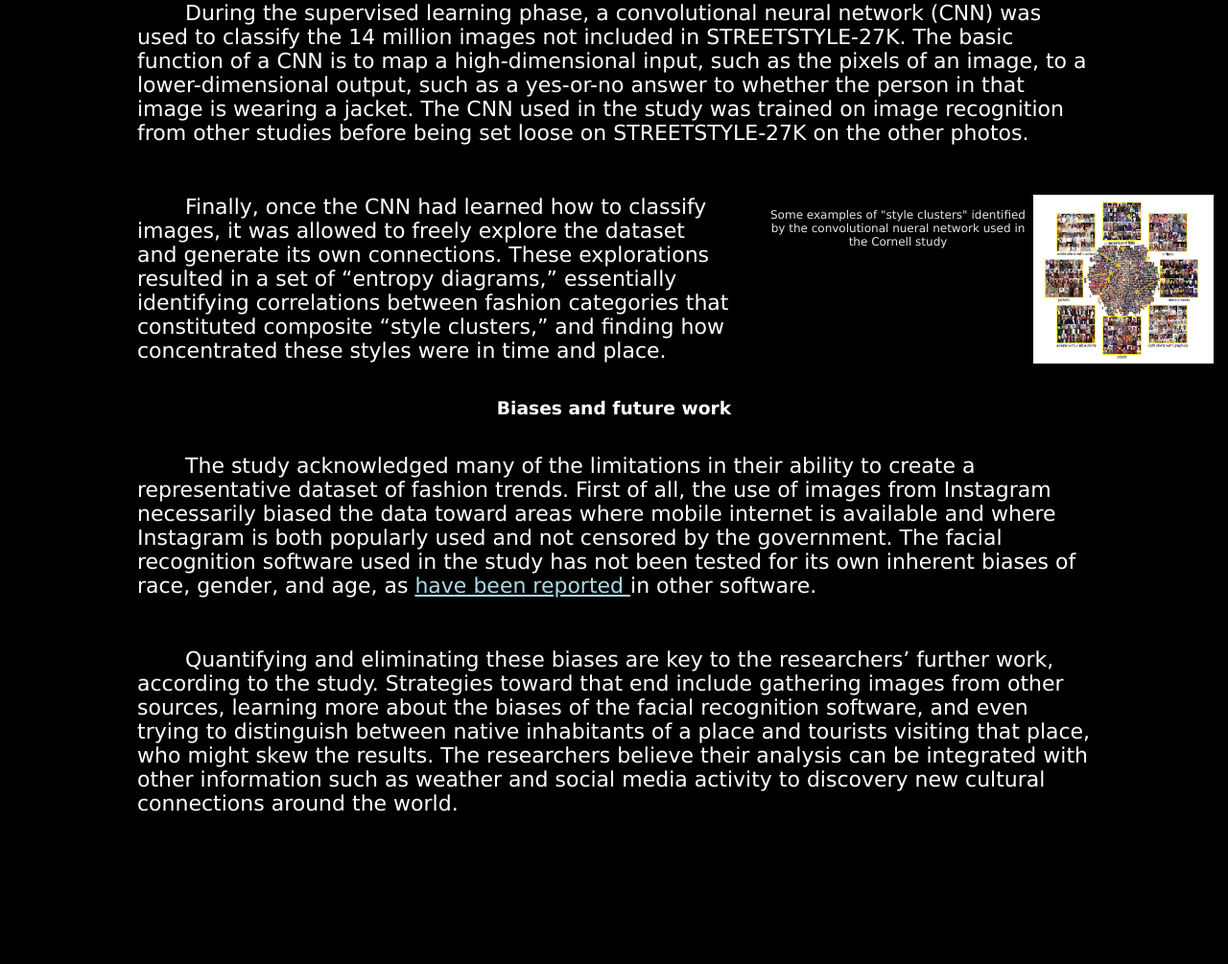
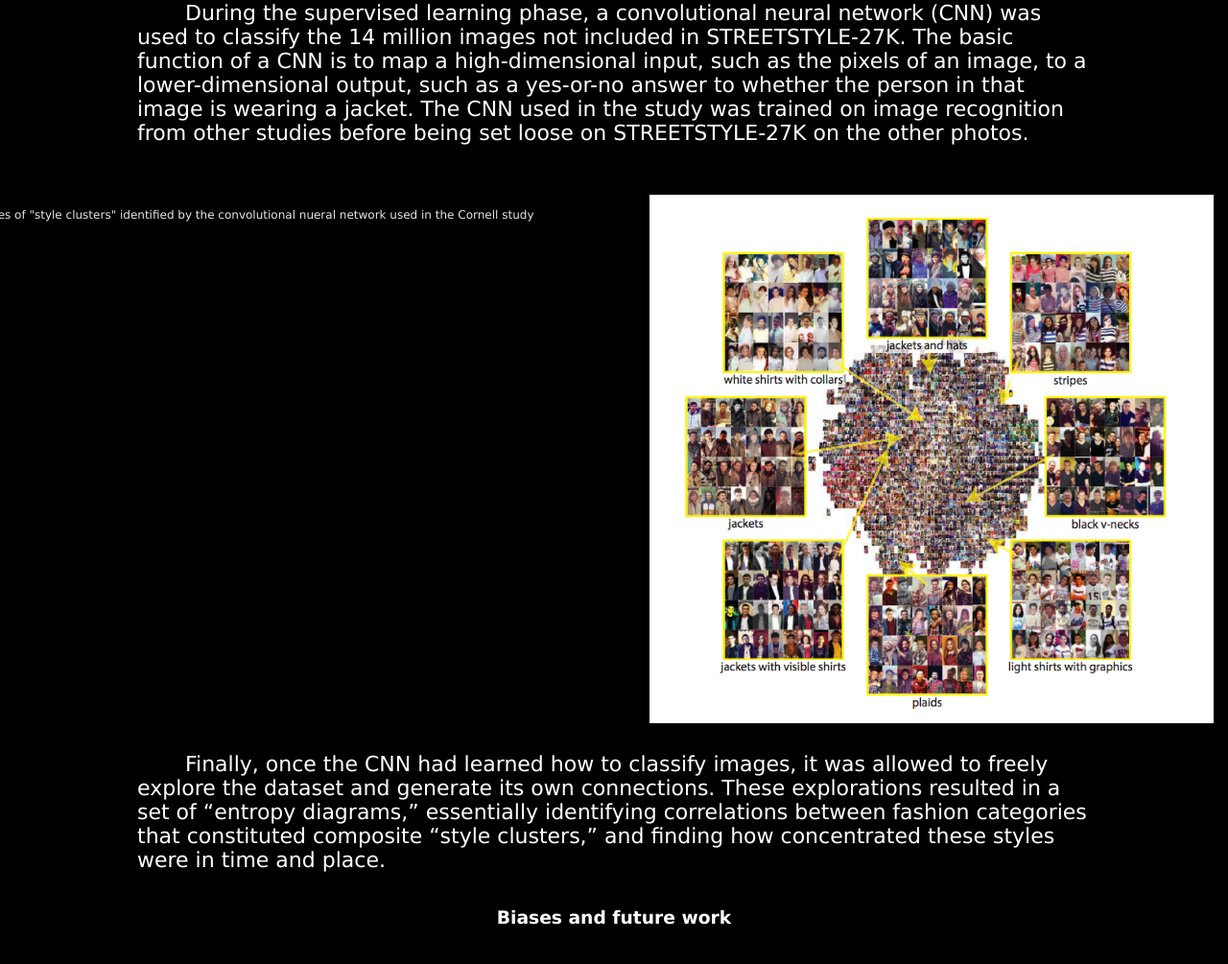
Before and after one commit to johncmerfeld/johncmerfeld.github.io, a PHP site: page /streetstyle.html in a window 1280 px wide. Shown: the part 2551-3556 px from the top of the page at 96% size. Before the commit the page ends 3397 px from the top, so only its background shows below. Run offline with PHP 8.4, Linux system fonts and the light colour scheme.

Commit message:
larger figure

```diff
--- a/articlestyle.css
+++ b/articlestyle.css
@@ -204,6 +204,17 @@
     text-align: center;
 	}
 
+	.myfigure-big {
+	float: right;
+	width: 1500px;
+	margin: 0 0 15px 20px;
+	padding: 15px;
+	/*border: 1px solid black;*/
+	font-size: 12px;
+	color: #e6e6e6;
+	text-align: center;
+	}
+
 	blockquote{
 		color: #e6e6e6;
 
--- a/streetstyle.html
+++ b/streetstyle.html
@@ -122,7 +122,7 @@
 	<p> The training data for this study were obtained by pulling over 100 million photos from the <A href="https://www.instagram.com/developer/">Instagram API</A>, which can query within five days of a specified date and within 5 kilometers of specified coordinates. From these, the facial recognition software <A href="https://www.faceplusplus.com/">Face++</A> was used to select the subset of photos that included a recognizable human face, around 37.7 million. Finally, a software tool called the “Deformable Part Model” allowed the researchers to select the subset of face photos in which a torso was also clearly visible (clothes on the lower body were not included, since the legs are often omitted from photos on social media). This left them with about 14.5 million photos. This is the dataset that would be explored during unsupervised learning, but the training dataset still needed to be generated. </p>
 	<p> To generate the training data, Amazon’s <A href="https://www.mturk.com/mturk/welcome">Mechanical Turk </A> service was used to outsource the work of annotating clothing styles to human workers across the world, who were paid a few cents for every photo they analyzed. The end result was 27,000 annotated photos with distinct fashion characteristics. The researchers named this set STREETSTYLE-27K and have made it available online.</p>
 	<p> During the supervised learning phase, a convolutional neural network (CNN) was used to classify the 14 million images not included in STREETSTYLE-27K. The basic function of a CNN is to map a high-dimensional input, such as the pixels of an image, to a lower-dimensional output, such as a yes-or-no answer to whether the person in that image is wearing a jacket. The CNN used in the study was trained on image recognition from other studies before being set loose on STREETSTYLE-27K on the other photos. </p>
-	<div class="myfigure">
+	<div class="myfigure-big">
 			<img src="style.png" alt="style clusters" ><br>Some examples of "style clusters" identified by the convolutional nueral network used in the Cornell study
 	</div>
 	<p> Finally, once the CNN had learned how to classify images, it was allowed to freely explore the dataset and generate its own connections. These explorations resulted in a set of “entropy diagrams,” essentially identifying correlations between fashion categories that constituted composite “style clusters,” and finding how concentrated these styles were in time and place. </p>
```
